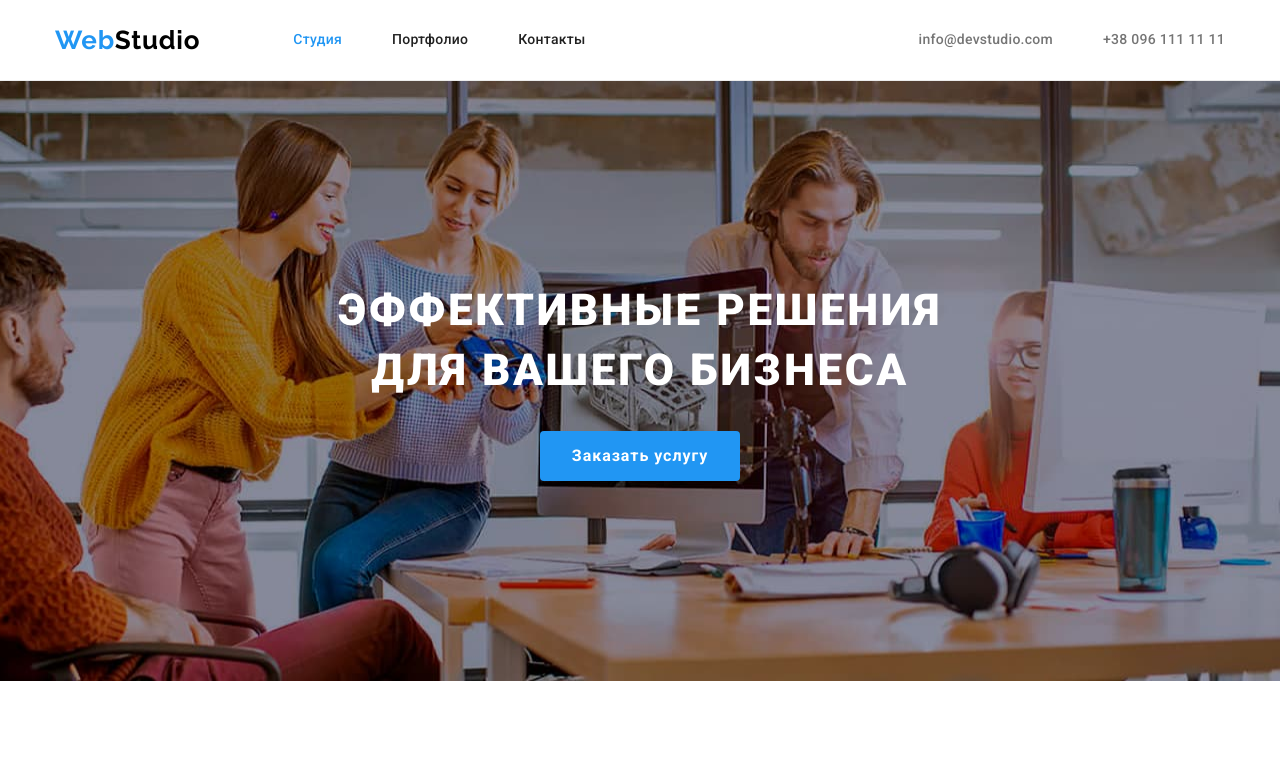
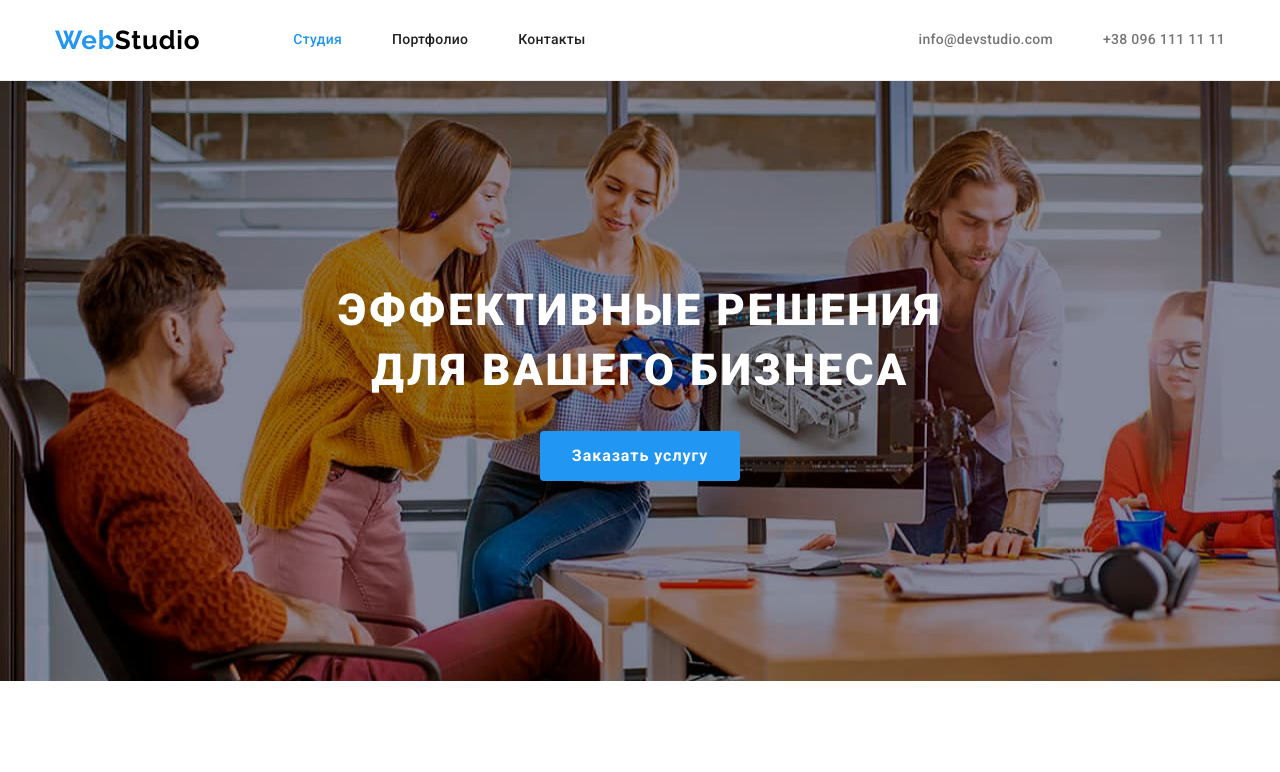
Before and after one commit to sptgin/goit-markup-hw-04, a plain HTML site: page index.html in a window 1280 px wide. Shown: the top 772 px of the page. Drawn offline with nearby package versions, Linux system fonts and the light colour scheme.

Commit message:
Добавляет свойства background-image в секции "шапка"
Изменяем центровку и размер фонового изображения.

```diff
--- a/css/styles.css
+++ b/css/styles.css
@@ -185,13 +185,16 @@ body {
 .hero-section {
   display: block;
   text-align: center;
-  width: auto;
+  max-width: 1600px;
   padding-top: 200px;
   padding-bottom: 200px;
+  margin-left: auto;
+  margin-right: auto;
   background-color: var(--main-hero-background-color);
   background-image: url(../images/webstudio-bgimage.jpg);
   background-repeat: no-repeat;
-  background-position: top, center;
+  background-position: top left;
+  background-size: cover;
 }
 .hero-section-header {
   margin-top: 0;
```
